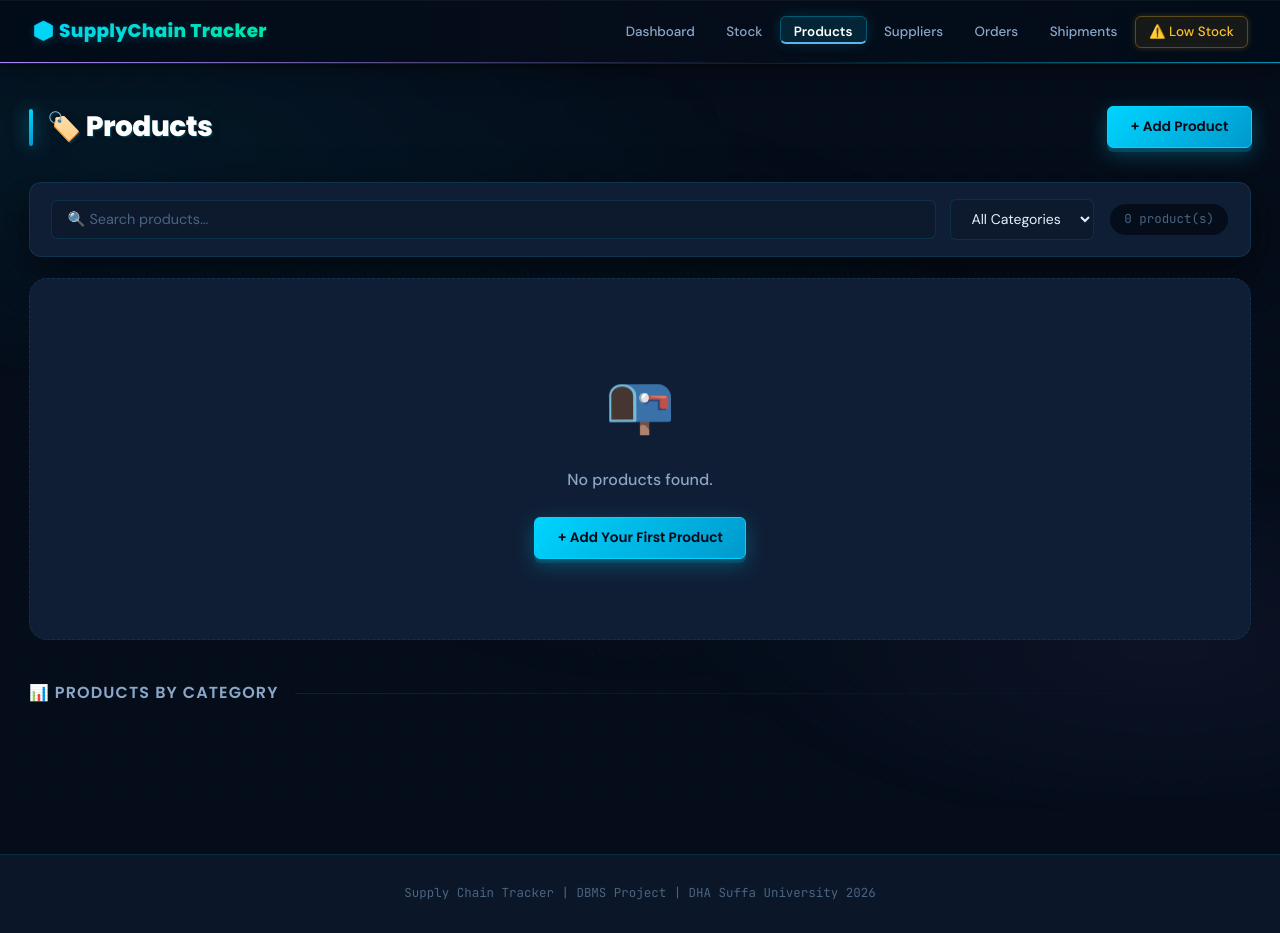
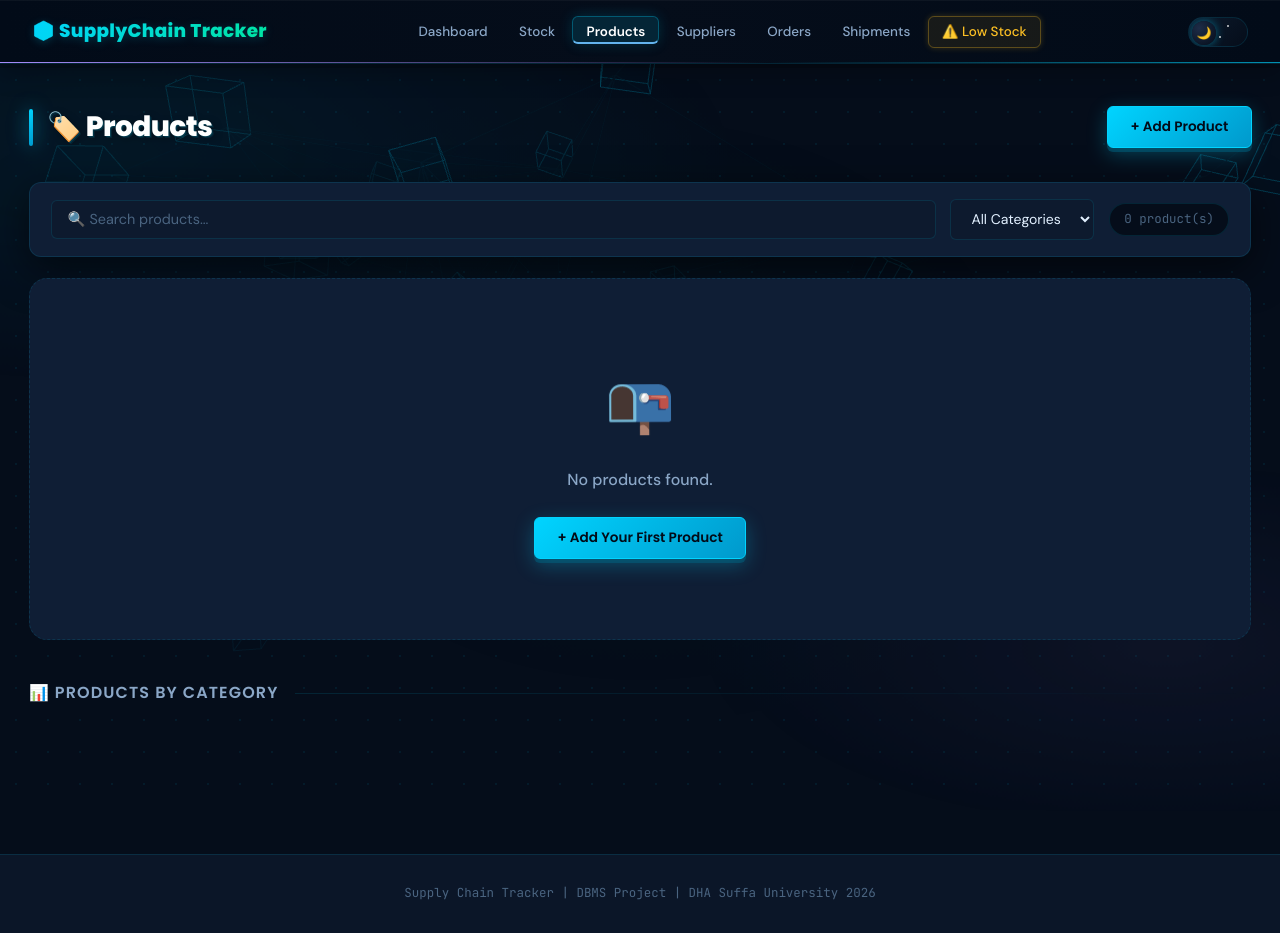
Before and after one commit to TanzeelSid/supply-chain-tracker, a Flask app: page /products in a window 1280 px wide. Run offline with Flask 3, Linux system fonts and the light colour scheme; data that the repository does not hold is empty.

Commit message:
Style: updated system styling sheets for the user interface

```diff
--- /dev/null
+++ b/static/css/theme.css
@@ -0,0 +1,205 @@
+/* ================================================================
+   theme.css — Day / Night Theme + 3D Background Styles
+   Load this AFTER style.css in base.html
+   ================================================================ */
+
+/* ================================================================
+   LIGHT THEME (DAY MODE) — Variable Overrides
+   Activated when <html data-theme="light">
+   Dark theme (defaults in style.css) = NIGHT MODE
+   ================================================================ */
+html[data-theme="light"] {
+  --bg-dark:        #eef3fa;
+  --bg-panel:       #ffffff;
+  --bg-card:        #ffffff;
+  --bg-card-hover:  #f3f7fc;
+  --bg-input:       #ffffff;
+
+  --cyan:           #0089b8;
+  --cyan-dim:       #007096;
+  --emerald:        #00946a;
+  --emerald-dim:    #007a56;
+  --violet:         #6d4fc9;
+  --violet-dim:     #5a3eb0;
+  --amber:          #c5760a;
+  --amber-dim:      #a35f06;
+  --rose:           #d4264f;
+  --rose-dim:       #b01040;
+  --blue:           #1d5fd6;
+  --blue-dim:       #1648ad;
+
+  --text-primary:   #1b2737;
+  --text-secondary: #51627a;
+  --text-muted:     #8b9bb2;
+  --text-heading:   #0c1a2c;
+
+  --border:         rgba(13, 71, 110, 0.12);
+  --border-hover:   rgba(13, 71, 110, 0.28);
+  --border-glow:    rgba(0, 137, 184, 0.4);
+
+  --shadow-card:    0 8px 28px rgba(20, 50, 90, 0.10);
+  --glow-cyan:      0 0 18px rgba(0, 137, 184, 0.18);
+  --glow-emerald:   0 0 18px rgba(0, 148, 106, 0.18);
+  --glow-violet:    0 0 18px rgba(109, 79, 201, 0.18);
+  --glow-rose:      0 0 18px rgba(212, 38, 79, 0.18);
+
+  --grad-nav:       linear-gradient(90deg, #ffffff, #f3f7fc, #ffffff);
+}
+
+/* Animated mesh background — light mode version */
+html[data-theme="light"] body::before {
+  background:
+    radial-gradient(ellipse 80% 50% at 10% 20%, rgba(0, 137, 184, 0.07) 0%, transparent 60%),
+    radial-gradient(ellipse 60% 40% at 90% 80%, rgba(109, 79, 201, 0.06) 0%, transparent 60%),
+    radial-gradient(ellipse 50% 60% at 50% 50%, rgba(0, 148, 106, 0.04) 0%, transparent 70%);
+}
+
+/* Dot grid overlay — light mode version */
+html[data-theme="light"] body::after {
+  background-image: radial-gradient(circle, rgba(13, 71, 110, 0.08) 1px, transparent 1px);
+}
+
+/* ================================================================
+   SMOOTH GLOBAL CROSSFADE
+   Every element gently fades colors when the theme switches,
+   instead of an abrupt flash.
+   ================================================================ */
+body, .navbar, .card, .data-table, .data-table th, .data-table td,
+.form-card, .toolbar, .table-wrapper, .footer, .badge, .btn,
+.search-input, .filter-select, .empty-state, .status-pill,
+.warning-banner, .success-banner, .info-box {
+  transition:
+    background-color 0.6s ease,
+    border-color 0.6s ease,
+    color 0.6s ease,
+    box-shadow 0.6s ease;
+}
+
+/* ================================================================
+   3D BACKGROUND CANVAS
+   Sits fixed behind all page content, transparent so the
+   existing mesh/dot-grid background still shows through.
+   ================================================================ */
+#bg3d {
+  position: fixed;
+  top: 0;
+  left: 0;
+  width: 100vw;
+  height: 100vh;
+  z-index: 0;
+  pointer-events: none;
+  opacity: 0.6;
+  transition: opacity 0.8s ease;
+}
+
+/* Slightly dimmer in light mode so boxes don't overpower bright UI */
+html[data-theme="light"] #bg3d {
+  opacity: 0.35;
+}
+
+/* Make sure real content always paints above the 3D canvas */
+.navbar, .container, .footer {
+  position: relative;
+  z-index: 1;
+}
+
+/* ================================================================
+   DAY / NIGHT TOGGLE SWITCH
+   A pill-shaped switch with a sliding thumb, placed in the navbar.
+   ================================================================ */
+.theme-toggle {
+  background: none;
+  border: none;
+  padding: 0;
+  cursor: pointer;
+  display: inline-flex;
+  align-items: center;
+  margin-left: 0.6rem;
+}
+
+.theme-toggle-track {
+  position: relative;
+  display: inline-flex;
+  align-items: center;
+  width: 60px;
+  height: 30px;
+  border-radius: 18px;
+  background: linear-gradient(135deg, #0c1a2c, #050d1a);
+  border: 1px solid var(--border);
+  overflow: hidden;
+  transition: background 0.6s ease, border-color 0.6s ease;
+}
+
+html[data-theme="light"] .theme-toggle-track {
+  background: linear-gradient(135deg, #9fd6ff, #6fb9f2);
+}
+
+/* Tiny stars — visible only in night mode */
+.theme-toggle-track::before,
+.theme-toggle-track::after {
+  content: '';
+  position: absolute;
+  width: 2px;
+  height: 2px;
+  border-radius: 50%;
+  background: #ffffff;
+  opacity: 0.8;
+  transition: opacity 0.5s ease;
+}
+
+.theme-toggle-track::before { top: 7px;  left: 38px; }
+.theme-toggle-track::after  { top: 18px; left: 30px; }
+
+html[data-theme="light"] .theme-toggle-track::before,
+html[data-theme="light"] .theme-toggle-track::after {
+  opacity: 0;
+}
+
+.theme-toggle-thumb {
+  position: absolute;
+  top: 3px;
+  left: 3px;
+  width: 24px;
+  height: 24px;
+  border-radius: 50%;
+  background: radial-gradient(circle at 30% 30%, #1d2c47, #050d1a);
+  box-shadow: 0 0 10px rgba(0, 212, 255, 0.45);
+  transition: transform 0.5s cubic-bezier(0.68, -0.55, 0.27, 1.55),
+              background 0.5s ease,
+              box-shadow 0.5s ease;
+  display: flex;
+  align-items: center;
+  justify-content: center;
+  font-size: 12px;
+  line-height: 1;
+}
+
+html[data-theme="light"] .theme-toggle-thumb {
+  transform: translateX(30px);
+  background: radial-gradient(circle at 30% 30%, #fff3c4, #ffc94d);
+  box-shadow: 0 0 12px rgba(255, 196, 60, 0.6);
+}
+
+/* Icon swap inside the thumb */
+.theme-toggle-thumb .icon-moon { display: inline; }
+.theme-toggle-thumb .icon-sun  { display: none; }
+
+html[data-theme="light"] .theme-toggle-thumb .icon-moon { display: none; }
+html[data-theme="light"] .theme-toggle-thumb .icon-sun  { display: inline; }
+
+.theme-toggle:hover .theme-toggle-thumb {
+  box-shadow: 0 0 16px rgba(0, 212, 255, 0.65);
+}
+
+html[data-theme="light"] .theme-toggle:hover .theme-toggle-thumb {
+  box-shadow: 0 0 18px rgba(255, 196, 60, 0.8);
+}
+
+/* ================================================================
+   RESPONSIVE — keep the toggle usable on small screens
+   ================================================================ */
+@media (max-width: 768px) {
+  .theme-toggle-track { width: 50px; height: 26px; }
+  .theme-toggle-thumb  { width: 20px; height: 20px; font-size: 10px; }
+  html[data-theme="light"] .theme-toggle-thumb { transform: translateX(25px); }
+}
--- /dev/null
+++ b/static/js/theme-3d.js
@@ -0,0 +1,240 @@
+/**
+ * theme-3d.js — Supply Chain & Inventory Tracker
+ * ============================================
+ * Part 1: Three.js 3D animated background
+ *         Floating "crates" (boxes) drifting in space with
+ *         faint connecting lines — a subtle logistics-network feel.
+ * Part 2: Day / Night theme toggle
+ *         Switches <html data-theme="light|dark">, persists choice
+ *         in localStorage, and recolors the 3D scene to match.
+ *
+ * Requires Three.js to be loaded BEFORE this file:
+ * <script src="https://cdnjs.cloudflare.com/ajax/libs/three.js/r128/three.min.js"></script>
+ */
+
+
+/* ================================================================
+   PART 1 — 3D BACKGROUND
+   ================================================================ */
+(function initInventory3DBackground() {
+
+  if (typeof THREE === 'undefined') {
+    console.warn('Three.js not found — skipping 3D background. Check the CDN <script> tag in base.html.');
+    return;
+  }
+
+  const canvas = document.getElementById('bg3d');
+  if (!canvas) {
+    console.warn('No <canvas id="bg3d"> found — add it right after <body> in base.html.');
+    return;
+  }
+
+  /* ---- Scene, camera, renderer ---- */
+  const scene = new THREE.Scene();
+  scene.fog = new THREE.FogExp2(0x050d1a, 0.045);
+
+  const camera = new THREE.PerspectiveCamera(
+    55, window.innerWidth / window.innerHeight, 0.1, 100
+  );
+  camera.position.set(0, 0, 22);
+
+  const renderer = new THREE.WebGLRenderer({
+    canvas: canvas,
+    alpha: true,        // transparent — lets the page's own background show through
+    antialias: true
+  });
+  renderer.setPixelRatio(Math.min(window.devicePixelRatio, 2));
+  renderer.setSize(window.innerWidth, window.innerHeight);
+  renderer.setClearColor(0x000000, 0);
+
+  /* ---- Color palette (night vs day) ---- */
+  const NIGHT_COLOR = 0x00d4ff;   // cyan glow — matches dark theme
+  const DAY_COLOR   = 0x1d5fd6;   // deeper blue — reads well on light bg
+
+  /* ---- Build floating crates ---- */
+  const group = new THREE.Group();
+  scene.add(group);
+
+  const boxes = [];
+  const BOX_COUNT = 24;
+
+  function createCrate() {
+    const size = 0.6 + Math.random() * 1.0;
+    const geometry = new THREE.BoxGeometry(size, size, size);
+
+    // Wireframe edges (the visible "crate outline")
+    const edges = new THREE.EdgesGeometry(geometry);
+    const wireMaterial = new THREE.LineBasicMaterial({
+      color: NIGHT_COLOR,
+      transparent: true,
+      opacity: 0.55
+    });
+    const wireframe = new THREE.LineSegments(edges, wireMaterial);
+
+    // Very faint solid fill so the crate reads as a volume, not just lines
+    const fillMaterial = new THREE.MeshBasicMaterial({
+      color: NIGHT_COLOR,
+      transparent: true,
+      opacity: 0.04
+    });
+    const fillMesh = new THREE.Mesh(geometry, fillMaterial);
+
+    const holder = new THREE.Group();
+    holder.add(fillMesh);
+    holder.add(wireframe);
+
+    // Scatter randomly within a box-shaped volume in front of the camera
+    holder.position.set(
+      (Math.random() - 0.5) * 30,
+      (Math.random() - 0.5) * 18,
+      (Math.random() - 0.5) * 18
+    );
+
+    holder.userData = {
+      baseY: holder.position.y,
+      bobSpeed: 0.2 + Math.random() * 0.4,
+      bobPhase: Math.random() * Math.PI * 2,
+      rotSpeed: (Math.random() - 0.5) * 0.01,
+      wireMaterial: wireMaterial,
+      fillMaterial: fillMaterial
+    };
+
+    return holder;
+  }
+
+  for (let i = 0; i < BOX_COUNT; i++) {
+    const crate = createCrate();
+    boxes.push(crate);
+    group.add(crate);
+  }
+
+  /* ---- Faint connecting lines between nearby crates (network feel) ---- */
+  const lineMaterial = new THREE.LineBasicMaterial({
+    color: NIGHT_COLOR,
+    transparent: true,
+    opacity: 0.08
+  });
+  const lineGeometry = new THREE.BufferGeometry();
+  const networkLines = new THREE.LineSegments(lineGeometry, lineMaterial);
+  scene.add(networkLines);
+
+  const MAX_LINK_DISTANCE = 9;
+
+  function rebuildConnections() {
+    const positions = [];
+    for (let i = 0; i < boxes.length; i++) {
+      for (let j = i + 1; j < boxes.length; j++) {
+        const a = boxes[i].position;
+        const b = boxes[j].position;
+        if (a.distanceTo(b) < MAX_LINK_DISTANCE) {
+          positions.push(a.x, a.y, a.z, b.x, b.y, b.z);
+        }
+      }
+    }
+    lineGeometry.setAttribute(
+      'position',
+      new THREE.Float32BufferAttribute(positions, 3)
+    );
+  }
+  rebuildConnections();
+
+  /* ---- Theme color switch (called by ThemeManager below) ---- */
+  function setSceneTheme(isLight) {
+    const color = isLight ? DAY_COLOR : NIGHT_COLOR;
+    boxes.forEach(function (b) {
+      b.userData.wireMaterial.color.setHex(color);
+      b.userData.fillMaterial.color.setHex(color);
+    });
+    lineMaterial.color.setHex(color);
+    scene.fog.color.setHex(isLight ? 0xdce8f7 : 0x050d1a);
+  }
+  window.__set3DTheme = setSceneTheme;
+
+  /* ---- Animation loop ---- */
+  const clock = new THREE.Clock();
+  let frameCount = 0;
+
+  function animate() {
+    const t = clock.getElapsedTime();
+
+    boxes.forEach(function (b) {
+      // Gentle up/down drift, like crates bobbing on a conveyor
+      b.position.y = b.userData.baseY + Math.sin(t * b.userData.bobSpeed + b.userData.bobPhase) * 1.1;
+      b.rotation.x += b.userData.rotSpeed;
+      b.rotation.y += b.userData.rotSpeed * 1.4;
+    });
+
+    // Slow overall parallax sway of the whole scene
+    group.rotation.y = Math.sin(t * 0.05) * 0.15;
+    group.rotation.x = Math.cos(t * 0.04) * 0.05;
+
+    // Recompute connections occasionally (not every frame — keeps it cheap)
+    frameCount++;
+    if (frameCount % 50 === 0) rebuildConnections();
+
+    renderer.render(scene, camera);
+    requestAnimationFrame(animate);
+  }
+  animate();
+
+  /* ---- Resize handling ---- */
+  window.addEventListener('resize', function () {
+    camera.aspect = window.innerWidth / window.innerHeight;
+    camera.updateProjectionMatrix();
+    renderer.setSize(window.innerWidth, window.innerHeight);
+  });
+
+})();
+
+
+/* ================================================================
+   PART 2 — DAY / NIGHT THEME TOGGLE
+   ================================================================ */
+const ThemeManager = (function () {
+
+  const STORAGE_KEY = 'supplyChainTheme';
+
+  function applyTheme(theme) {
+    document.documentElement.setAttribute('data-theme', theme);
+    localStorage.setItem(STORAGE_KEY, theme);
+
+    // Recolor the 3D scene to match (if it loaded successfully)
+    if (typeof window.__set3DTheme === 'function') {
+      window.__set3DTheme(theme === 'light');
+    }
+
+    const btn = document.getElementById('themeToggle');
+    if (btn) {
+      btn.setAttribute(
+        'aria-label',
+        theme === 'light' ? 'Switch to night mode' : 'Switch to day mode'
+      );
+    }
+  }
+
+  function getSavedTheme() {
+    return localStorage.getItem(STORAGE_KEY);
+  }
+
+  function toggle() {
+    const current = document.documentElement.getAttribute('data-theme') || 'dark';
+    applyTheme(current === 'dark' ? 'light' : 'dark');
+  }
+
+  function init() {
+    // Default to dark (matches the original dashboard design) unless saved otherwise
+    const saved = getSavedTheme();
+    applyTheme(saved || 'dark');
+
+    const btn = document.getElementById('themeToggle');
+    if (btn) {
+      btn.addEventListener('click', toggle);
+    } else {
+      console.warn('No #themeToggle button found — add the toggle markup to the navbar in base.html.');
+    }
+  }
+
+  return { init: init, toggle: toggle };
+})();
+
+document.addEventListener('DOMContentLoaded', ThemeManager.init);
--- a/templates/base.html
+++ b/templates/base.html
@@ -5,9 +5,10 @@
     <meta name="viewport" content="width=device-width, initial-scale=1.0">
     <title>Supply Chain Tracker - {% block title %}{% endblock %}</title>
     <link rel="stylesheet" href="{{ url_for('static', filename='css/style.css') }}">
+    <link rel="stylesheet" href="{{ url_for('static', filename='css/theme.css') }}">
 </head>
 <body>
-
+<canvas id="bg3d"></canvas>
     <!-- NAVIGATION BAR -->
     <nav class="navbar">
         <div class="nav-brand">📦 SupplyChain Tracker</div>
@@ -20,6 +21,14 @@
             <li><a href="{{ url_for('shipments') }}">Shipments</a></li>
             <li><a href="{{ url_for('low_stock') }}" class="alert-link">⚠️ Low Stock</a></li>
         </ul>
+        <button id="themeToggle" class="theme-toggle" aria-label="Toggle day/night theme">
+    <span class="theme-toggle-track">
+        <span class="theme-toggle-thumb">
+            <span class="icon-moon">🌙</span>
+            <span class="icon-sun">☀️</span>
+        </span>
+    </span>
+</button>
     </nav>
 
     <!-- FLASH MESSAGES -->
@@ -41,5 +50,7 @@
     </footer>
 
     <script src="{{ url_for('static', filename='js/main.js') }}"></script>
+    <script src="https://cdnjs.cloudflare.com/ajax/libs/three.js/r128/three.min.js"></script>
+<script src="{{ url_for('static', filename='js/theme-3d.js') }}"></script>
 </body>
 </html>
```
Also changed, not shown: 1 other file.
